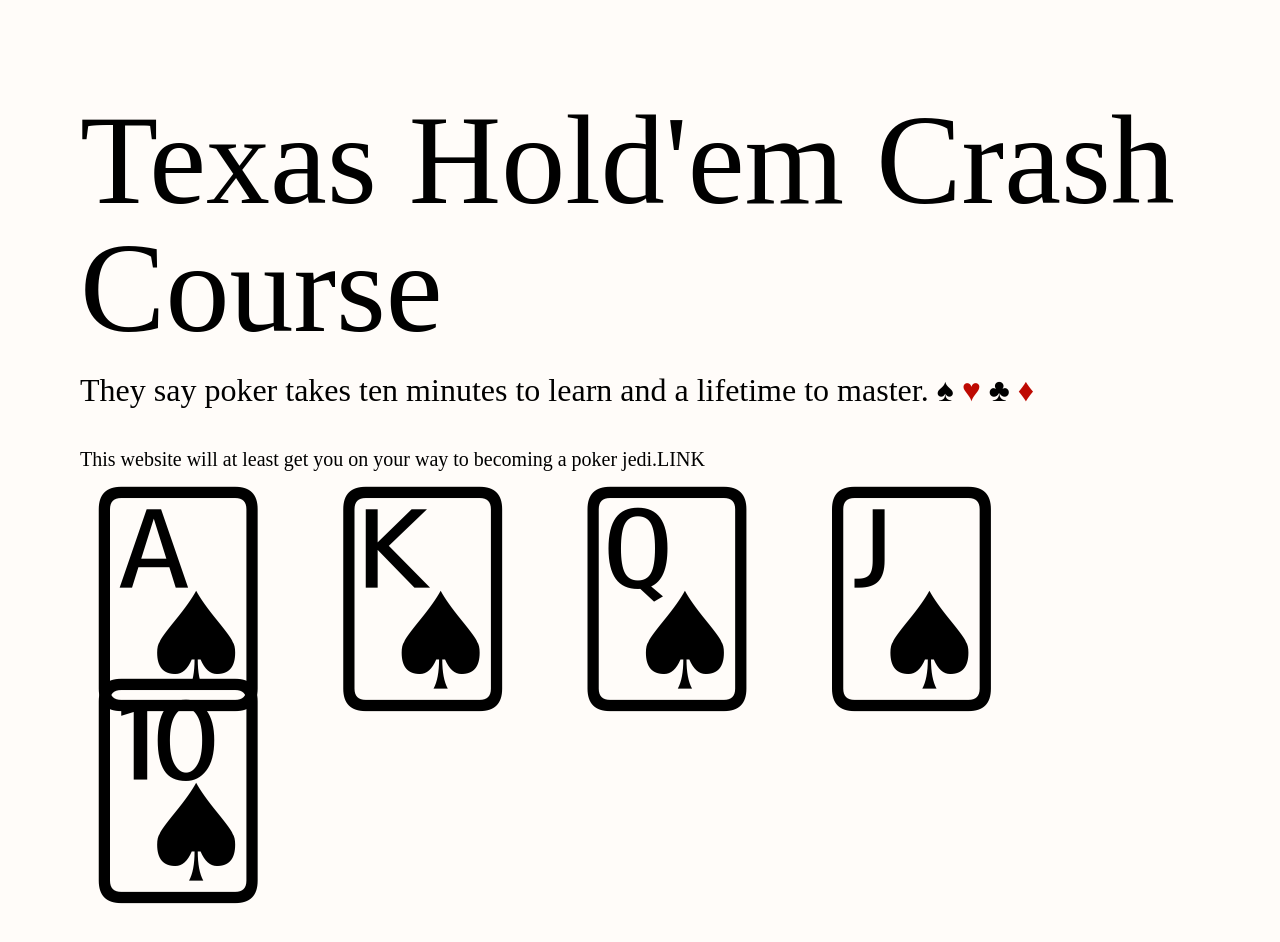
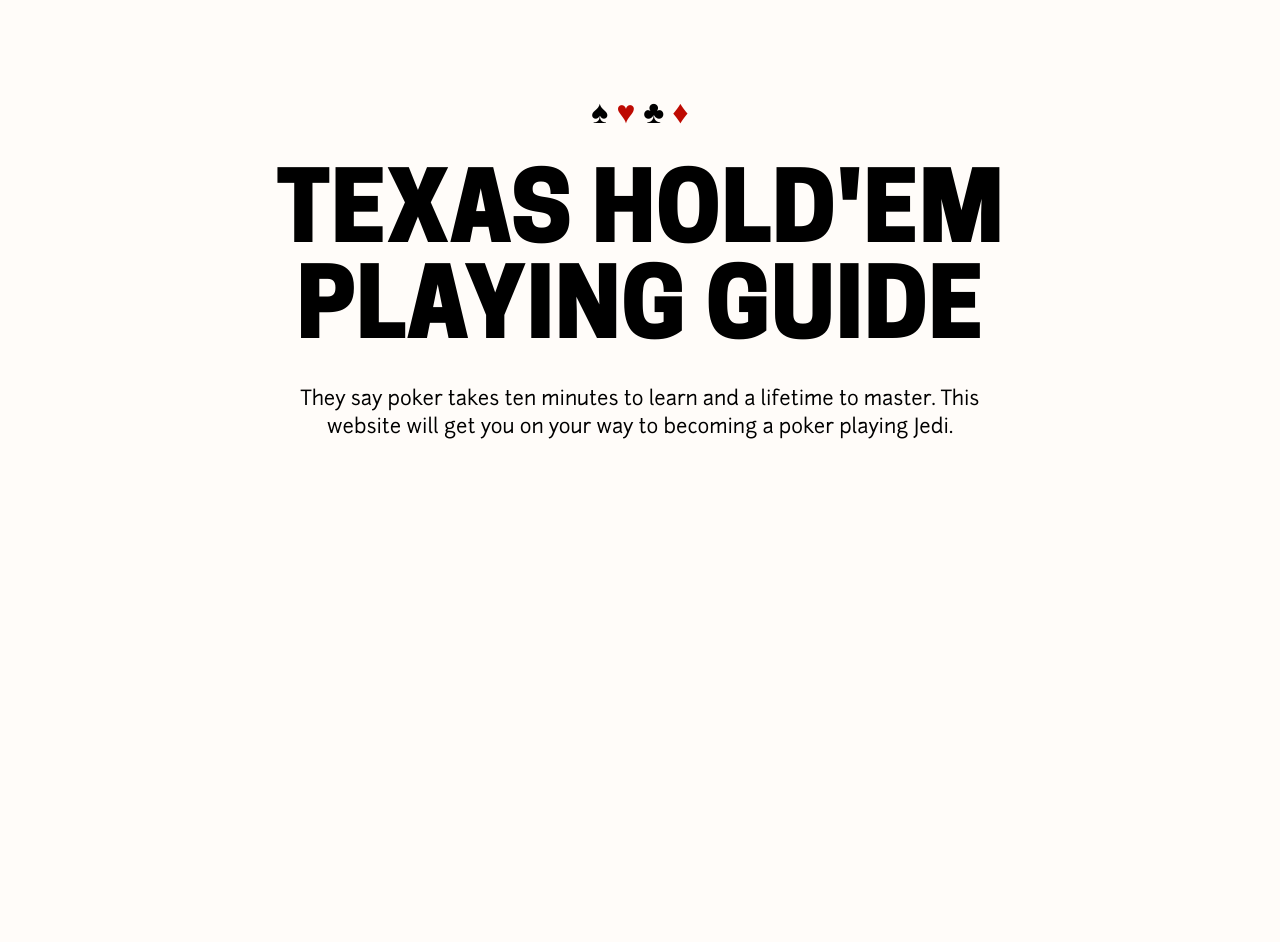
Before and after one commit to mattmaneval/texasholdem, a React (Create React App) app: page / in a window 1280 px wide. Shown: the top 942 px of the page. After the commit the page ends 800 px from the top, so only its background shows below. Built offline with nearby package versions, Linux system fonts and the light colour scheme.

Commit message:
Setup wip

```diff
--- a/src/components/App.js
+++ b/src/components/App.js
@@ -1,32 +1,11 @@
 import GlobalStyle from '../styles/GlobalStyle';
-import styled from 'styled-components';
-import mixins from '../styles/mixins';
-
-import theme from '../styles/theme';
-const { color } = theme;
-
-const Hero = styled.section `
-  ${mixins.wrap};
-`;
-
-const RedAmps = styled.span `
-  color: ${color.backgroundTert};
-`;
-
-const Card = styled.div `
-  font-size: 12em;
-`;
+import Hero from './Hero';
 
 function App() {
   return (
     <div className="App">
-    <GlobalStyle />
-      <Hero>
-        <h1>Texas Hold'em Crash Course</h1>
-        <h3>They say poker takes ten minutes to learn and a lifetime to master. &#9824; <RedAmps>&#9829; </RedAmps>&#9827; <RedAmps>&#9830;</RedAmps></h3>
-        <p>This website will at least get you on your way to becoming a poker jedi.<a>LINK</a></p>
-        <Card>&#127137; &#127150; &#127149; &#127147; &#127146;</Card>
-      </Hero>
+      <GlobalStyle />
+      <Hero />
     </div>
   );
 }
--- /dev/null
+++ b/src/components/Hero.js
@@ -0,0 +1,37 @@
+import React from 'react';
+import styled from 'styled-components';
+import theme from '../styles/theme';
+import mixins from '../styles/mixins';
+
+const { color, space } = theme;
+
+const HeroSection = styled.section `
+  ${mixins.wrap};
+  text-align: center;
+`;
+
+const Suits = styled.div `
+  margin-bottom: ${space.space};
+  font-size: 2em;
+`;
+
+const HeroText = styled.p `
+  display: inline-block;
+  max-width: 35em;
+`;
+
+const RedAmps = styled.span `
+  color: ${color.backgroundTert};
+`;
+
+const Hero = () => {
+  return(
+    <HeroSection>
+      <Suits>&#9824; <RedAmps>&#9829; </RedAmps>&#9827; <RedAmps>&#9830;</RedAmps></Suits>
+      <h1>Texas Hold'em<br />Playing Guide</h1>
+      <HeroText>They say poker takes ten minutes to learn and a lifetime to master. This website will get you on your way to becoming a poker playing Jedi.</HeroText>
+    </HeroSection>
+  );
+}
+
+export default Hero;
--- a/src/styles/GlobalStyle.js
+++ b/src/styles/GlobalStyle.js
@@ -9,10 +9,9 @@ const { responsive, space, color, fonts } = theme;
 
 const GlobalStyle = createGlobalStyle`
   ${Resets};
-
-  :root {
-    cursor: background-color: blue;
-  }
+  ${Fonts};
+  ${mixins};
+  ${media};
 
   html {
     box-sizing: border-box;
@@ -44,10 +43,12 @@ const GlobalStyle = createGlobalStyle`
   }
 
   h1 {
+    display: inline-block;
     font-family: ${fonts.title};
-    font-size: 8em;
+    font-size: 6em;
+    text-transform: uppercase;
     color: ${color.foreground};
-    margin-bottom: 1rem;
+    margin-bottom: ${space.space};
 
     @media ${media.secondary} {
       font-size: 4em;
@@ -63,6 +64,7 @@ const GlobalStyle = createGlobalStyle`
 
   h3,
   h4 {
+    display: inline-block;
     color: ${color.foreground};
     margin-bottom: ${space.space};
     font-size: 2em;
```
